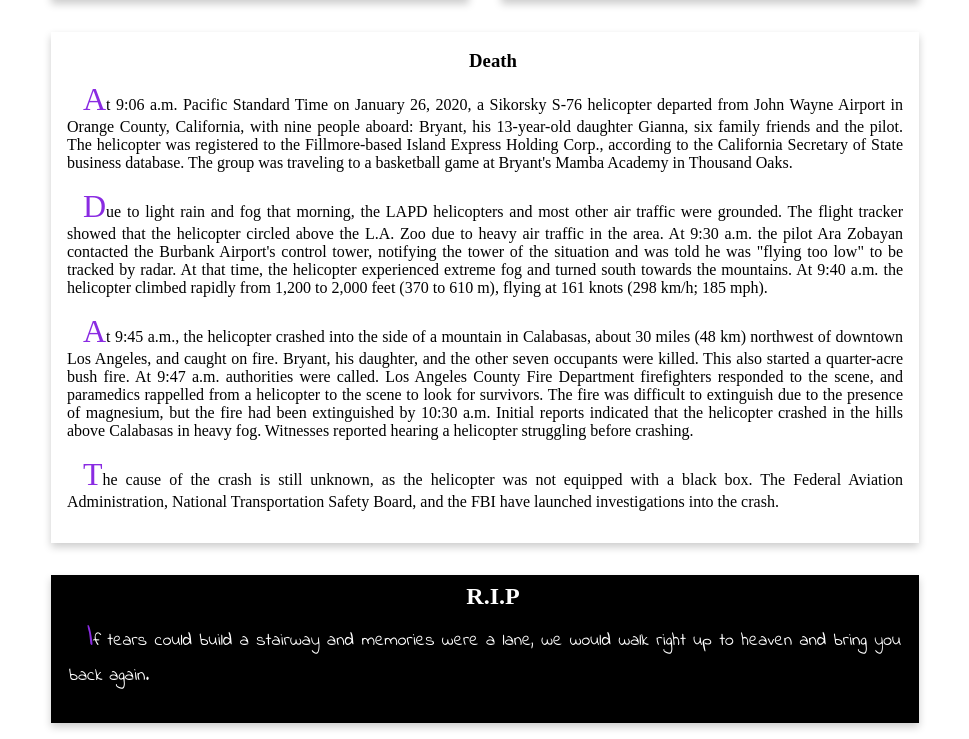
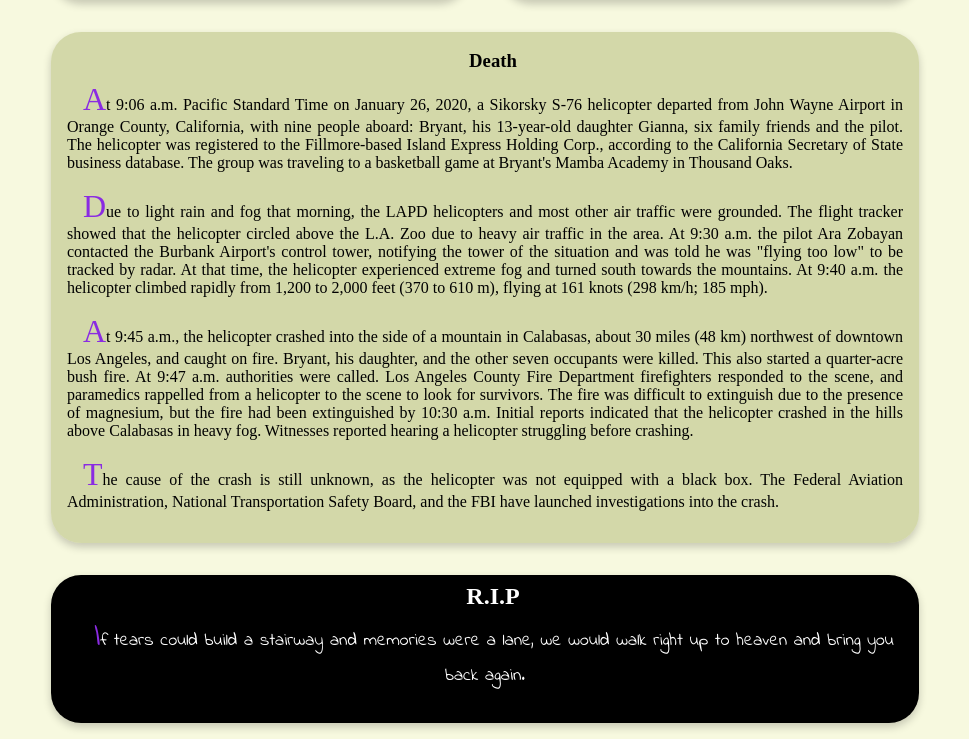
Before and after one commit to kr33ator/Tribute-page, a plain HTML site: page index.html in a window 1280 px wide. Shown: the part 1291-2030 px from the top of the page, without its empty margins (155-1124 px from the left). Drawn offline with Linux system fonts and the light colour scheme.

Commit message:
add hover

```diff
--- a/style.css
+++ b/style.css
@@ -3,8 +3,8 @@
   padding: 0px;
   text-align: center;
 }
-.body {
-  background-color: rgb(221, 212, 212);
+body {
+  background-color: rgba(238, 243, 189, 0.472);
 }
 
 /*Title section*/
@@ -30,7 +30,7 @@
 .title p:nth-child(3) {
   text-align: center;
 }
-/*Section 1/2/3/4*/
+/*Section 1/2/3/4/5*/
 .section1,
 .section2,
 .section3,
@@ -39,6 +39,12 @@
 .main-img {
   box-shadow: 0 4px 8px 0 rgba(0, 0, 0, 0.2);
   margin: 1em 1em;
+  background-color: rgba(171, 179, 108, 0.472);
+  transition: 0.3s;
+  border-radius: 30px;
+}
+#grid:hover {
+  box-shadow: 0 8px 16px 0 rgba(0, 0, 0, 0.2);
 }
 .section1,
 .section2,
@@ -84,7 +90,7 @@ li {
   }
 }
 /*media with picture above 380 px width*/
-@media (min-width: 450px) {
+@media (min-width: 900px) {
   .main-grid {
     display: grid;
     grid-template-columns: 1fr 1fr;
@@ -112,4 +118,5 @@ li {
 .section5 p {
   font-family: "indie flower";
   font-size: large;
+  text-align: center;
 }
```
